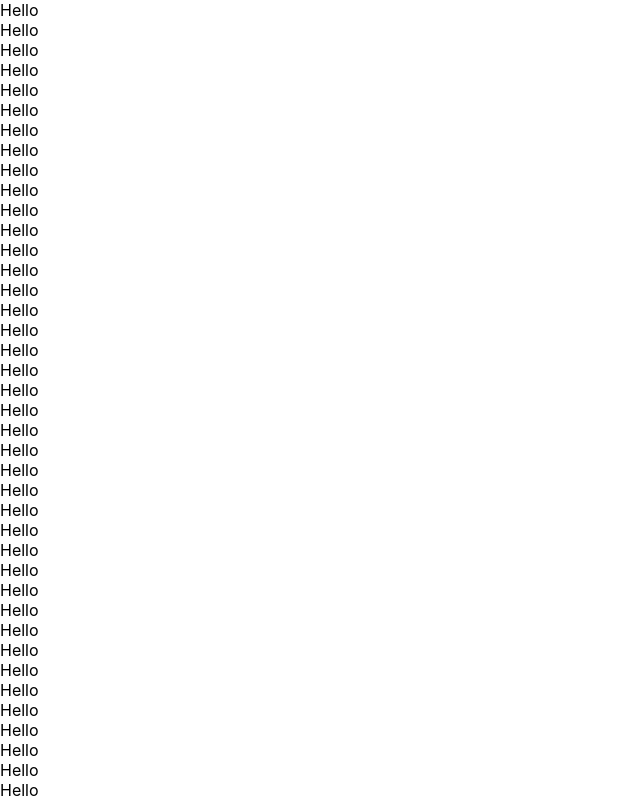
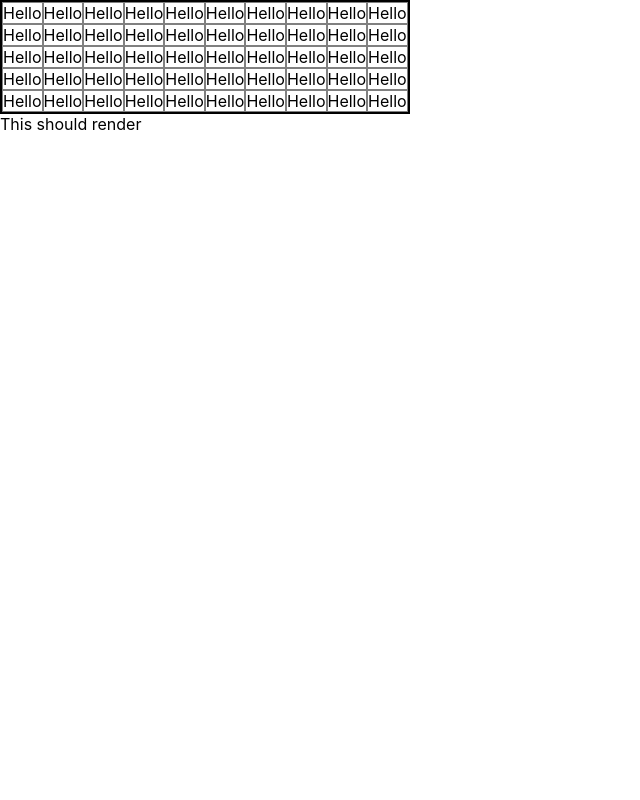
Before and after one commit to bharring52/react-toy, a React (Create React App) app: page / in a window 1280 px wide. Shown: the top 800 px of the page, without its empty margins (0-640 px from the left). Built offline with nearby package versions, Linux system fonts and the light colour scheme.

Commit message:
display-table layout

```diff
--- a/package.json
+++ b/package.json
@@ -3,6 +3,7 @@
   "version": "0.1.0",
   "private": true,
   "dependencies": {
+    "@material-ui/core": "^4.9.10",
     "@testing-library/jest-dom": "^4.2.4",
     "@testing-library/react": "^9.5.0",
     "@testing-library/user-event": "^7.2.1",
--- /dev/null
+++ b/src/components/board/board.css
@@ -0,0 +1,13 @@
+.board {
+    display: table;
+    border: 2px solid black;
+}
+
+.board .row {
+    display: table-row;
+}
+
+.board .row .space {
+    display: table-cell;
+    border: 1px solid grey;
+}
--- a/src/components/board/board.js
+++ b/src/components/board/board.js
@@ -1,4 +1,5 @@
 import React from 'react';
+import "./board.css";
 import { Space } from "./space/space.js";
 
 export class Board extends React.Component {
```
Also changed, not shown: 1 other file (tests, documents, lock files or other folders).
